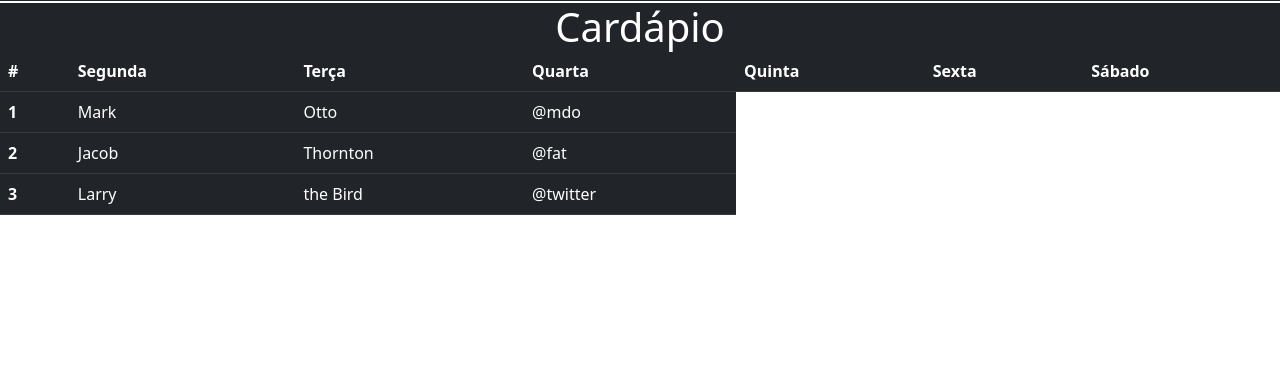
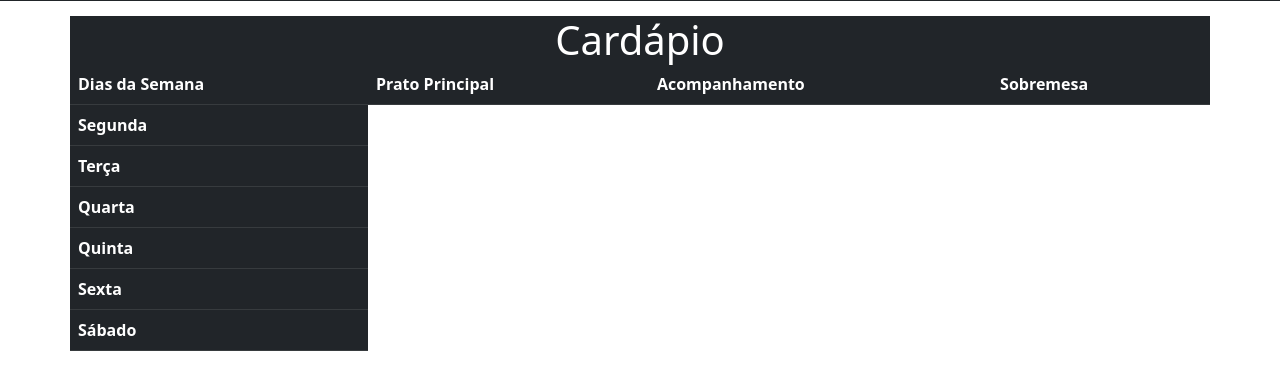
Before and after one commit to pastega/projeto-ru, a Django app: page /cardapio/ in a window 1280 px wide. Shown: the part 55-445 px from the top of the page. Run offline with Django 4.2, Linux system fonts and the light colour scheme; lists and menus that the app fills with data are empty.

Commit message:
Criando as telas de gerenciamento do estoque e do cardápio

```diff
--- a/meals/templates/meals/cardapio/cardapio.html
+++ b/meals/templates/meals/cardapio/cardapio.html
@@ -4,39 +4,44 @@
 
 {% block content %}
 
-<table class="table table-dark">
-        <h1 style="text-align: center; background-color:rgb(33, 37, 41); color:white; margin-top: 2px;margin-bottom: 0">Cardápio</h1>
+<table class="table table-dark container">
+        <h1 class ='container' style="text-align: center; background-color:rgb(33, 37, 41); color:white; margin-top: 15px;margin-bottom: 0">Cardápio</h1>
         <thead>
           <tr>
-            <th scope="col">#</th>
-            <th scope="col">Segunda</th>
-            <th scope="col">Terça</th>
-            <th scope="col">Quarta</th>
-            <th scope="col">Quinta</th>
-            <th scope="col">Sexta</th>
-            <th scope="col">Sábado</th>
+            <th scope="col">Dias da Semana</th>
+            <th scope="col">Prato Principal</th>
+            <th scope="col">Acompanhamento</th>
+            <th scope="col">Sobremesa</th>
+
           </tr>
         </thead>
         <tbody>
           <tr>
-            <th scope="row">1</th>
-            <td>Mark</td>
-            <td>Otto</td>
-            <td>@mdo</td>
+            <th scope="row">Segunda</th>
+
           </tr>
           <tr>
-            <th scope="row">2</th>
-            <td>Jacob</td>
-            <td>Thornton</td>
-            <td>@fat</td>
+            <th scope="row">Terça</th>
+
           </tr>
           <tr>
-            <th scope="row">3</th>
-            <td>Larry</td>
-            <td>the Bird</td>
-            <td>@twitter</td>
+            <th scope="row">Quarta</th>
+
+          </tr>
+          <tr>
+            <th scope="row">Quinta</th>
+
+
+          </tr>
+          <tr>
+            <th scope="row">Sexta</th>
+
+          </tr>
+          <tr>
+            <th scope="row">Sábado</th>
+
           </tr>
         </tbody>
-      </table>
+</table>
 
 {% endblock content %}
--- a/templates/base.html
+++ b/templates/base.html
@@ -1,5 +1,5 @@
 <!doctype html>
-<html lang="en">
+<html lang="pt-br">
     <head>
         <meta charset="utf-8">
         <meta name="viewport" content="width=device-width, initial-scale=1">
```
Also changed, not shown: meals/templates/meals/cardapio/gerenciar_cardapio.html (+22 -1 lines), meals/templates/meals/estoque/gerenciar_estoque.html (+33 -1 lines), meals/templates/meals/gerenciar_alunos/home.html (+4 -4 lines).
